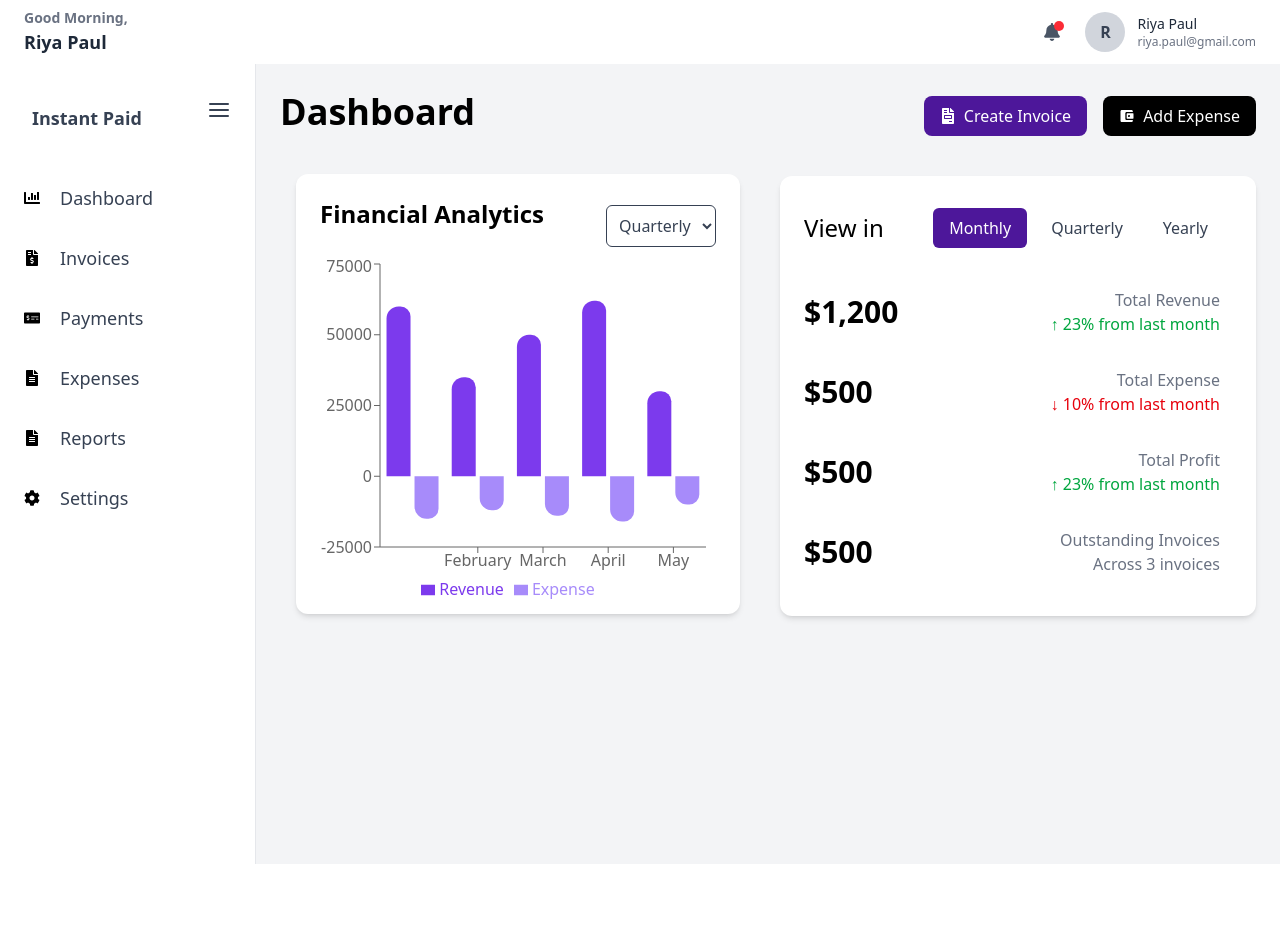
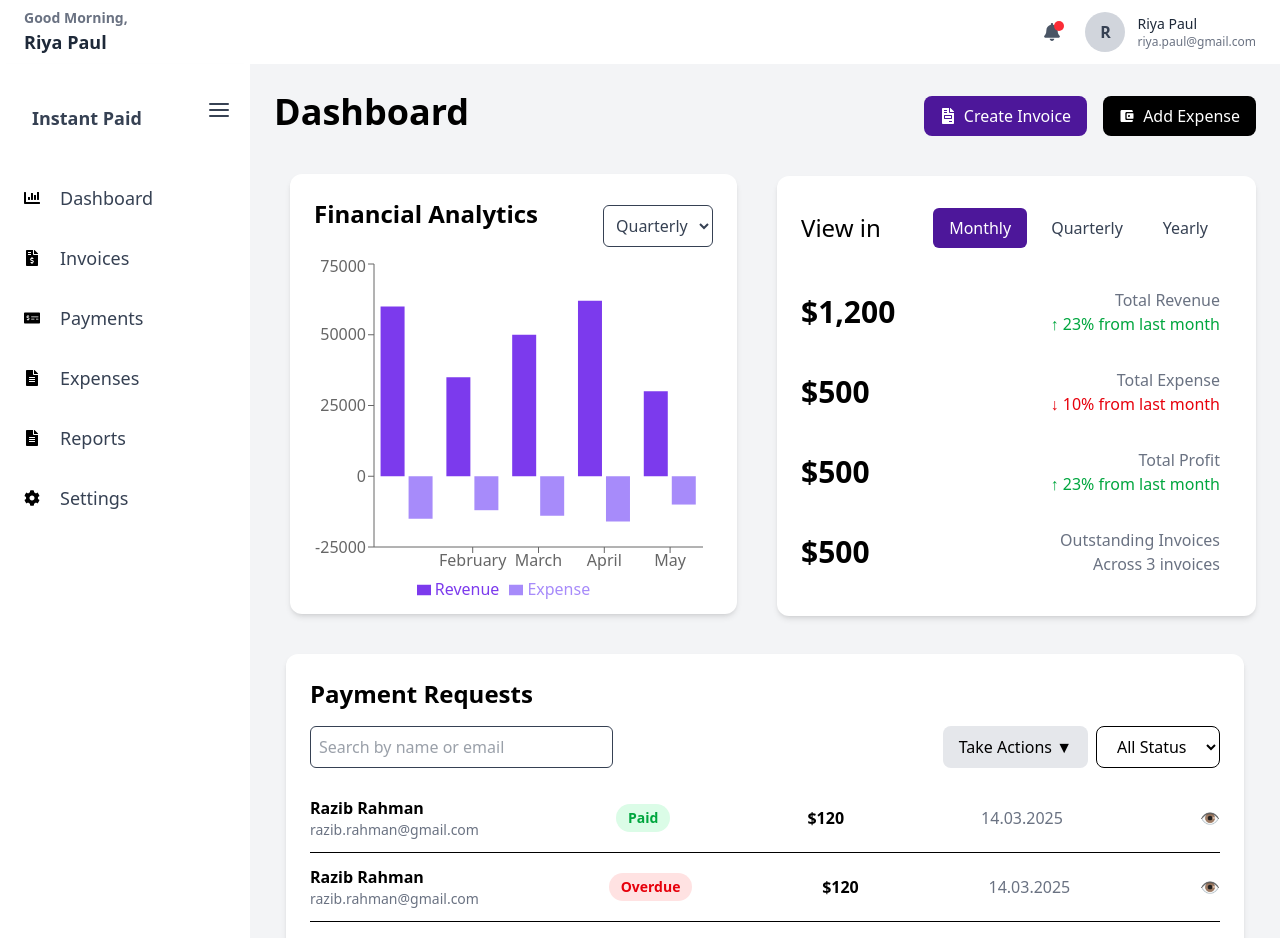
Before and after one commit to Nevin100/Financea, a Next.js app in the folder frontend/: page / in a window 1280 px wide. Shown: the top 938 px of the page. Before the commit the page ends 864 px from the top, so only its background shows below. Built offline with nearby package versions, Linux system fonts and the light colour scheme.

Commit message:
Completing dashboard

```diff
--- a/frontend/Components/Dashboard/FinancialAnalytics.tsx.tsx
+++ b/frontend/Components/Dashboard/FinancialAnalytics.tsx.tsx
@@ -1,6 +1,7 @@
 "use client";
 
 import { BarChart, Bar, XAxis, YAxis, Tooltip, Legend, ResponsiveContainer } from "recharts";
+
 
 const data = [
   { month: "January", revenue: 60000, expense: -15000 },
@@ -30,11 +31,12 @@ const FinancialAnalytics = () => {
             <YAxis />
             <Tooltip formatter={(value: number) => `$${Math.abs(value)}`} />
             <Legend />
-            <Bar dataKey="revenue" fill="#7C3AED" radius={[20, 10, 0, 0]} name="Revenue" />
-            <Bar dataKey="expense" fill="#A78BFA" radius={[20, 10, 0, 0]} name="Expense" />
+            <Bar dataKey="revenue" fill="#7C3AED" radius={[0, 0, 0, 0]} name="Revenue" />
+            <Bar dataKey="expense" fill="#A78BFA" radius={[0, 0, 0, 0]} name="Expense" />
           </BarChart>
         </ResponsiveContainer>
       </div>
+
     </div>
   );
 };
--- /dev/null
+++ b/frontend/Components/Dashboard/PayementRequests.tsx
@@ -0,0 +1,85 @@
+"use client";
+
+import { useState } from "react";
+
+const payments = [
+  { name: "Razib Rahman", email: "razib.rahman@gmail.com", status: "Paid", amount: "$120", dueDate: "14.03.2025" },
+  { name: "Razib Rahman", email: "razib.rahman@gmail.com", status: "Overdue", amount: "$120", dueDate: "14.03.2025" },
+  { name: "Razib Rahman", email: "razib.rahman@gmail.com", status: "Paid", amount: "$120", dueDate: "14.03.2025" },
+  { name: "Razib Rahman", email: "razib.rahman@gmail.com", status: "Pending", amount: "$120", dueDate: "14.03.2025" },
+  { name: "Razib Rahman", email: "razib.rahman@gmail.com", status: "Pending", amount: "$120", dueDate: "14.03.2025" },
+  { name: "Razib Rahman", email: "razib.rahman@gmail.com", status: "Paid", amount: "$120", dueDate: "14.03.2025" },
+];
+
+const statusColors: Record<string, string> = {
+  Paid: "bg-green-100 text-green-600",
+  Overdue: "bg-red-100 text-red-600",
+  Pending: "bg-yellow-100 text-yellow-600",
+};
+
+const PaymentRequests = () => {
+  const [selectedStatus, setSelectedStatus] = useState("All");
+
+  // Filtered Payments List
+  const filteredPayments =
+    selectedStatus === "All"
+      ? payments
+      : payments.filter((payment) => payment.status === selectedStatus);
+
+  return (
+
+
+    <div className="bg-white p-6 rounded-xl shadow-md mt-6">
+      <h2 className="text-2xl font-semibold text-black mb-4">Payment Requests</h2>
+
+      {/* Search & Filters */}
+      <div className="flex justify-between items-center mb-4">
+        <input
+          type="text"
+          placeholder="Search by name or email"
+          className="border p-2 rounded-md w-1/3 text-gray-700"
+        />
+        <div className="flex space-x-2">
+          <button className="bg-gray-200 px-4 py-2 rounded-lg text-black">Take Actions ▼</button>
+          <select
+            className="border px-4 py-2 rounded-lg text-black"
+            value={selectedStatus}
+            onChange={(e) => setSelectedStatus(e.target.value)}
+          >
+            <option value="All">All Status</option>
+            <option value="Paid">Paid</option>
+            <option value="Overdue">Overdue</option>
+            <option value="Pending">Pending</option>
+          </select>
+        </div>
+      </div>
+
+      {/* Payment List */}
+      <div className="w-full">
+        {filteredPayments.length > 0 ? (
+          filteredPayments.map((payment, index) => (
+            <div
+              key={index}
+              className="flex justify-between items-center border-b py-3 last:border-none"
+            >
+              <div>
+                <p className="text-md font-semibold">{payment.name}</p>
+                <p className="text-gray-500 text-sm">{payment.email}</p>
+              </div>
+              <span className={`px-3 py-1 rounded-full text-sm font-semibold ${statusColors[payment.status]}`}>
+                {payment.status}
+              </span>
+              <p className="text-md font-semibold">{payment.amount}</p>
+              <p className="text-gray-500">{payment.dueDate}</p>
+              <button className="text-gray-500 hover:text-black">👁️</button>
+            </div>
+          ))
+        ) : (
+          <p className="text-center text-gray-500 py-4">No payments found.</p>
+        )}
+      </div>
+    </div>
+  );
+};
+
+export default PaymentRequests;
--- a/frontend/app/page.tsx
+++ b/frontend/app/page.tsx
@@ -1,15 +1,21 @@
 import Sidebar from "@/Components/Sidebar";
 import FinancialAnalytics from "@/Components/Dashboard/FinancialAnalytics.tsx";
+import FinancialMetrics from "@/Components/Dashboard/FinancialMetrics";
+import PaymentRequests from "@/Components/Dashboard/PayementRequests";
 import { FaFileInvoice } from "react-icons/fa";
 import { IoMdWallet } from "react-icons/io";
-import FinancialMetrics from "@/Components/Dashboard/FinancialMetrics";
 
 const Dashboard = () => {
   return (
-    <div className="flex h-screen">
-      <Sidebar />
+    <div className="flex min-h-screen">
+      {/* Sidebar - Left */}
+      <div className="w-[250px] bg-white shadow-md">
+        <Sidebar />
+      </div>
 
+      {/* Main Content - Right */}
       <div className="flex-1 bg-gray-100 p-6">
+        {/* Header */}
         <div className="flex items-center justify-between">
           <h1 className="text-4xl font-semibold text-black">Dashboard</h1>
           <div className="flex space-x-4 pt-2">
@@ -24,15 +30,15 @@ const Dashboard = () => {
           </div>
         </div>
 
-        {/* Add Financial Analytics Component Here */}
-        <div className="mt-10 flex gap-6">
-          <div className="w-1/2">
-            <FinancialAnalytics />
-          </div>
-          <div className="w-1/2">
-          <FinancialMetrics/>
+        {/* Analytics & Metrics */}
+        <div className="mt-10 grid grid-cols-2 gap-6">
+          <FinancialAnalytics />
+          <FinancialMetrics />
+        </div>
 
-          </div>
+        {/* Payment Requests Below Charts */}
+        <div className="mt-4 mx-3">
+          <PaymentRequests />
         </div>
       </div>
     </div>
```
Also changed, not shown: frontend/Components/Dashboard/Payements.tsx (deleted).
